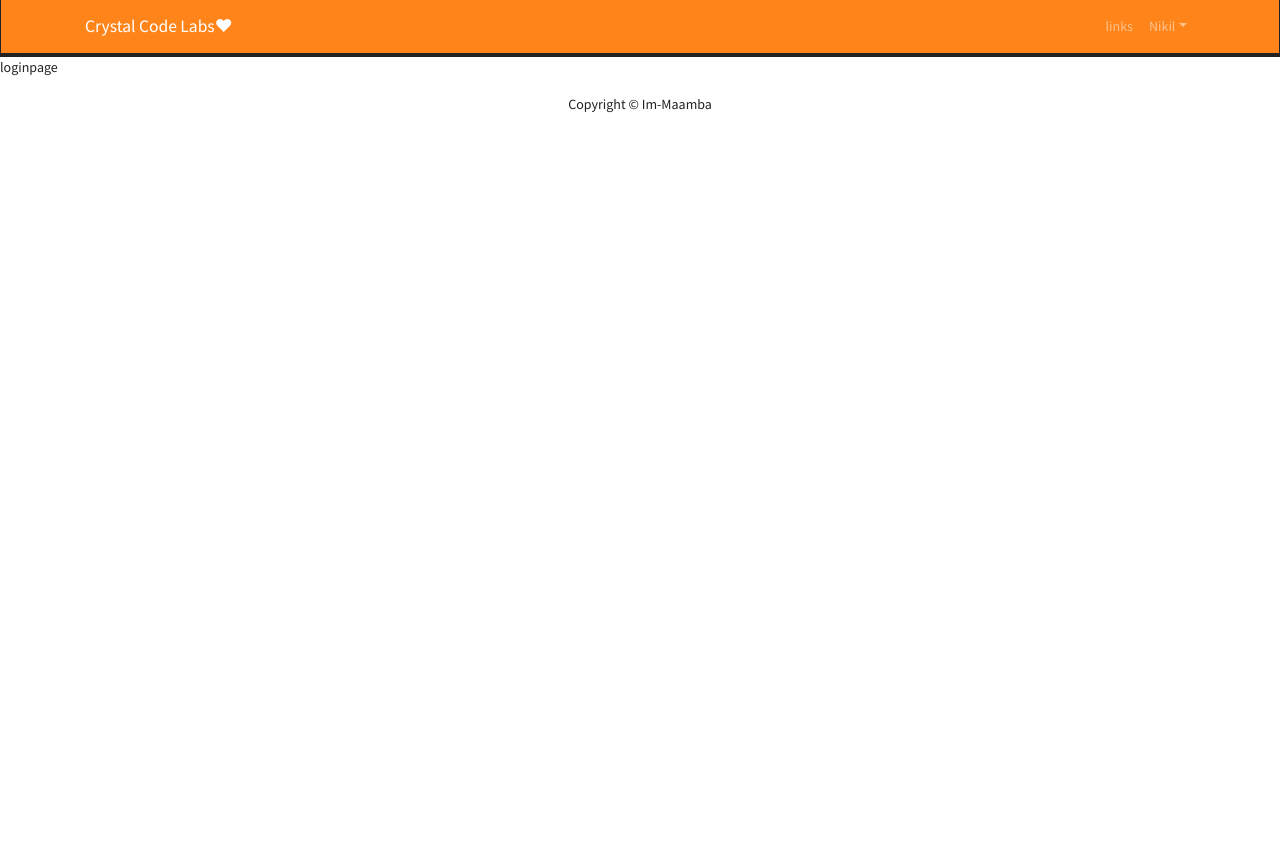
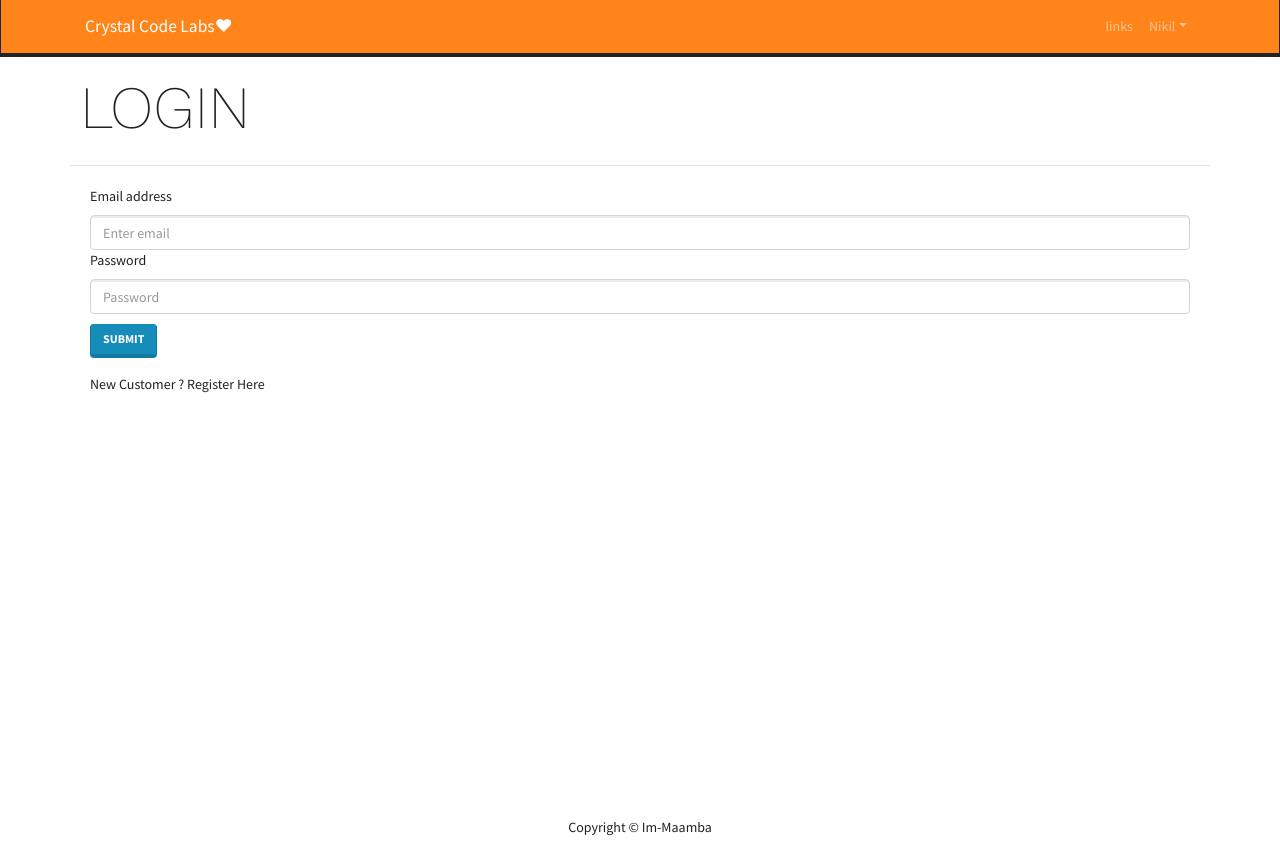
Before and after one commit to Im-Maamba/mern_login, a React (Create React App) app in the folder frontend/: page /login in a window 1280 px wide. Before the commit the page ends 800 px from the top, so only its background shows below. Built offline with nearby package versions, Linux system fonts and the light colour scheme.

Commit message:
fifth commit

```diff
--- a/frontend/package.json
+++ b/frontend/package.json
@@ -1,11 +1,13 @@
 {
   "name": "frontend",
+  "proxy": "http://127.0.0.1:5000",
   "version": "0.1.0",
   "private": true,
   "dependencies": {
     "@testing-library/jest-dom": "^5.16.4",
     "@testing-library/react": "^13.2.0",
     "@testing-library/user-event": "^13.5.0",
+    "axios": "^0.27.2",
     "react": "^18.1.0",
     "react-bootstrap": "^2.4.0",
     "react-dom": "^18.1.0",
--- a/frontend/src/components/header/header.js
+++ b/frontend/src/components/header/header.js
@@ -1,9 +1,12 @@
 import { Container, Nav, Navbar, NavDropdown } from "react-bootstrap";
+import { Link } from "react-router-dom";
 const Header = () => {
   return (
     <Navbar collapseOnSelect expand="lg" bg="warning" variant="dark">
       <Container>
-        <Navbar.Brand href="/">Crystal Code Labs❤</Navbar.Brand>
+        <Navbar.Brand>
+          <Link to="/">Crystal Code Labs❤</Link>
+        </Navbar.Brand>
 
         <Navbar.Toggle aria-controls="responsive-navbar-nav" />
         <Navbar.Collapse id="responsive-navbar-nav">
--- /dev/null
+++ b/frontend/src/components/mainscreen/Screen.css
@@ -0,0 +1,27 @@
+@import url("https://fonts.googleapis.com/css2?family=Work+Sans:wght@200&display=swap");
+
+.mainback {
+  min-height: 93vh;
+  display: flex;
+  padding: 10px 0;
+}
+.page {
+  width: 100%;
+}
+.heading {
+  font-size: 60px;
+
+  font-family: "Work Sans", sans-serif;
+  padding: 5px 10px;
+}
+
+@media only screen and (min-width: 1200px) {
+}
+
+@media only screen and (max-width: 600px) {
+  .heading {
+    font-size: 30px;
+    display: flex;
+    justify-content: center;
+  }
+}
--- /dev/null
+++ b/frontend/src/components/mainscreen/mainscreen.js
@@ -0,0 +1,24 @@
+import React from "react";
+import { Container, Row } from "react-bootstrap";
+import "./Screen.css";
+function MainScreen({ children, title }) {
+  return (
+    <div className="mainback">
+      <Container>
+        <Row>
+          <div className="page">
+            {title && (
+              <>
+                <h1 className="heading">{title}</h1>
+                <hr />
+              </>
+            )}
+            {children}
+          </div>
+        </Row>
+      </Container>
+    </div>
+  );
+}
+
+export default MainScreen;
--- a/frontend/src/screens/landingpage/landingpage.js
+++ b/frontend/src/screens/landingpage/landingpage.js
@@ -1,5 +1,6 @@
 import React from "react";
 import { Button, Container, Row } from "react-bootstrap";
+import { Link } from "react-router-dom";
 import "./landingpage.css";
 
 const Landingpage = () => {
@@ -13,12 +14,12 @@ const Landingpage = () => {
               <p className="subtitle">Have a great day</p>
             </div>
             <div className="buttonContainer">
-              <a href="/login">
+              <Link to="/login">
                 <Button size="lg" className="landingbutton">
                   Login
                 </Button>
-              </a>
-              <a href="/register">
+              </Link>
+              <Link to="/register">
                 <Button
                   variant="outline-primary"
                   size="lg"
@@ -26,7 +27,7 @@ const Landingpage = () => {
                 >
                   Signup
                 </Button>
-              </a>
+              </Link>
             </div>
           </div>
         </Row>
--- /dev/null
+++ b/frontend/src/screens/loginpage/loginpage.css
@@ -0,0 +1,14 @@
+.loginContainer {
+  display: flex;
+  flex-direction: column;
+  margin: 20px;
+}
+/*
+.color {
+  color: blue;
+  display: inline-block;
+  cursor: pointer;
+}*/
+.margin {
+  margin-bottom: 10px;
+}
--- a/frontend/src/screens/loginpage/loginpage.js
+++ b/frontend/src/screens/loginpage/loginpage.js
@@ -1,7 +1,74 @@
-import React from "react";
+import React, { useState } from "react";
 
+import { Form, Button, Row, Col } from "react-bootstrap";
+import { Link } from "react-router-dom";
+import MainScreen from "../../components/mainscreen/mainscreen";
+import "./loginpage.css";
+import axios from "axios";
 const Loginpage = () => {
-  return <div>loginpage</div>;
+  const [email, setEmail] = useState("");
+  const [password, setPassword] = useState("");
+  const [error, setError] = useState(false);
+  const [loading, setLoading] = useState(false);
+
+  const submitHandler = async (e) => {
+    e.preventDefault();
+    try {
+      const config = {
+        headers: {
+          "Content-type": "application/json",
+        },
+      };
+      setLoading(true);
+      const { data } = await axios.post(
+        "/api/users/login",
+        { email, password },
+        config
+      );
+
+      console.log(data);
+      localStorage.setItem("userinfo", JSON.stringify(data));
+      setLoading(false);
+    } catch (error) {
+      setError(error.response.data.message);
+    }
+  };
+  return (
+    <MainScreen title="LOGIN">
+      <div className="loginContainer">
+        <Form onSubmit={submitHandler}>
+          <Form.Group controlId="formBasicEmail">
+            <Form.Label>Email address</Form.Label>
+            <Form.Control
+              type="email"
+              value={email}
+              placeholder="Enter email"
+              onChange={(e) => setEmail(e.target.value)}
+            />
+          </Form.Group>
+
+          <Form.Group controlId="formBasicPassword" className="margin">
+            <Form.Label>Password</Form.Label>
+            <Form.Control
+              type="password"
+              value={password}
+              placeholder="Password"
+              onChange={(e) => setPassword(e.target.value)}
+            />
+          </Form.Group>
+
+          <Button variant="primary" type="submit">
+            Submit
+          </Button>
+        </Form>
+        <Row className="py-3">
+          <Col>
+            New Customer ? <Link to="/register">Register Here</Link>
+          </Col>
+        </Row>
+      </div>
+    </MainScreen>
+  );
 };
 
 export default Loginpage;
```
Also changed, not shown: 1 other file (tests, documents, lock files or other folders).
